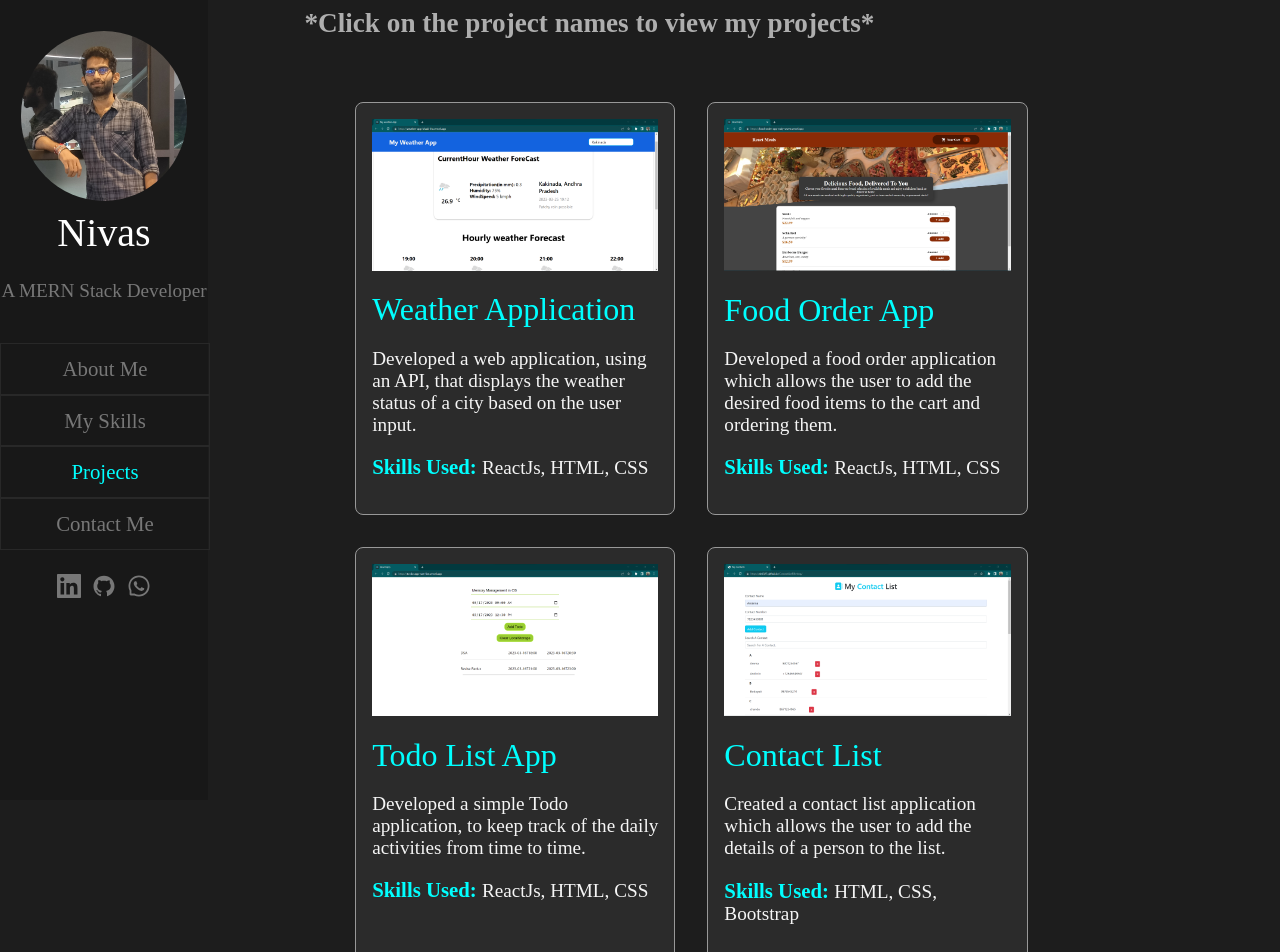
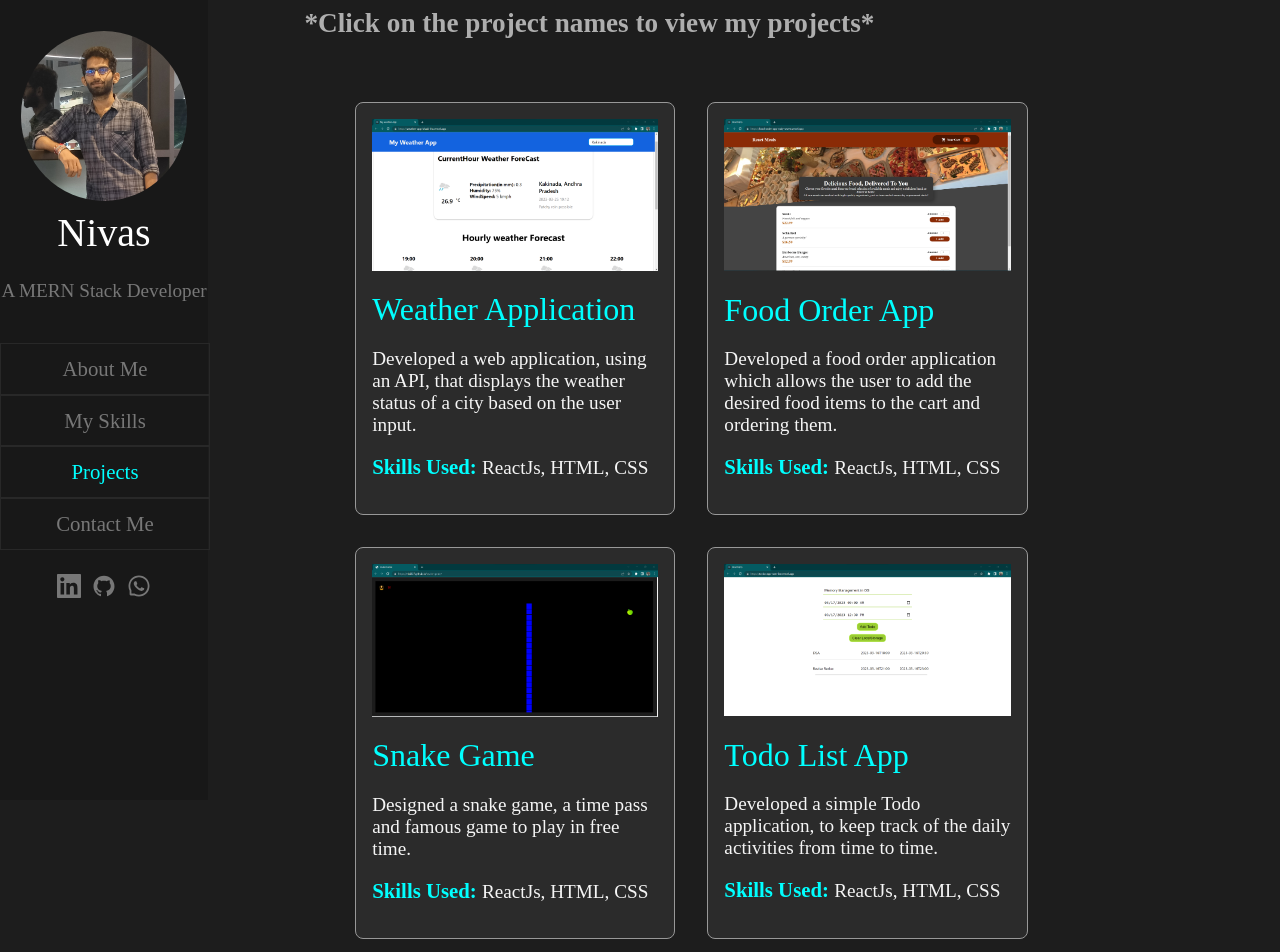
Before and after one commit to Nivi327/nivas_portfolio, a React (Create React App) app: page /projects in a window 1280 px wide. Shown: the top 952 px of the page. Built offline with nearby package versions, Linux system fonts and the light colour scheme.

Commit message:
Added the snake game project

```diff
--- a/src/components/projects/projects.jsx
+++ b/src/components/projects/projects.jsx
@@ -6,6 +6,7 @@ import BooksImg from './../../project_images/boook_list.png';
 import CityLookUpImg from './../../project_images/city_look_up.png';
 import PortfolioImg from './../../project_images/basic_portfolio.png';
 import WeatherApp from './../../project_images/weather-app.png';
+import SnakeGame from './../../project_images/snake_game.png';
 
 
 const Projects = () => {
@@ -27,6 +28,14 @@ const Projects = () => {
                         <a>Food Order App</a>
                     </a>
                     <p>Developed a food order application which allows the user to add the desired food items to the cart and ordering them.</p>
+                    <p><strong>Skills Used: </strong>ReactJs, HTML, CSS</p>
+                </li>
+                <li>
+                    <a href='https://nivi327.github.io/snake-game/' target='_blank'>
+                        <img src={SnakeGame} alt="TodoApp" />
+                        <a>Snake Game</a>
+                    </a>
+                    <p>Designed a snake game, a time pass and famous game to play in free time.</p>
                     <p><strong>Skills Used: </strong>ReactJs, HTML, CSS</p>
                 </li>
                 <li>
```
Also changed, not shown: src/project_images/snake_game.png (added).
